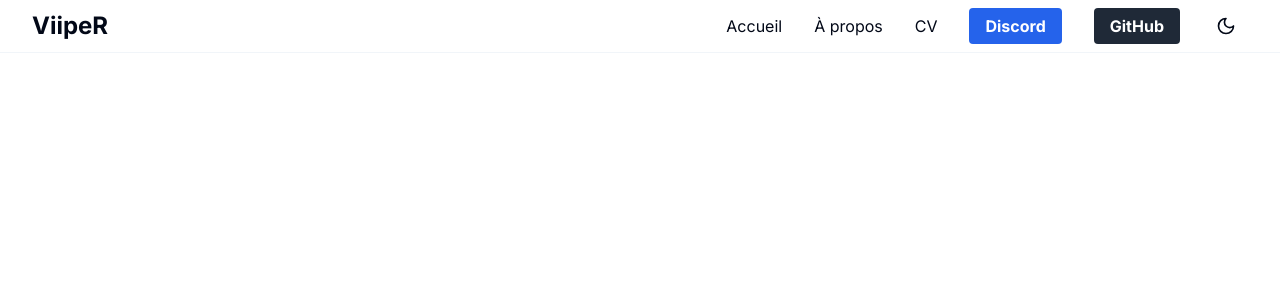
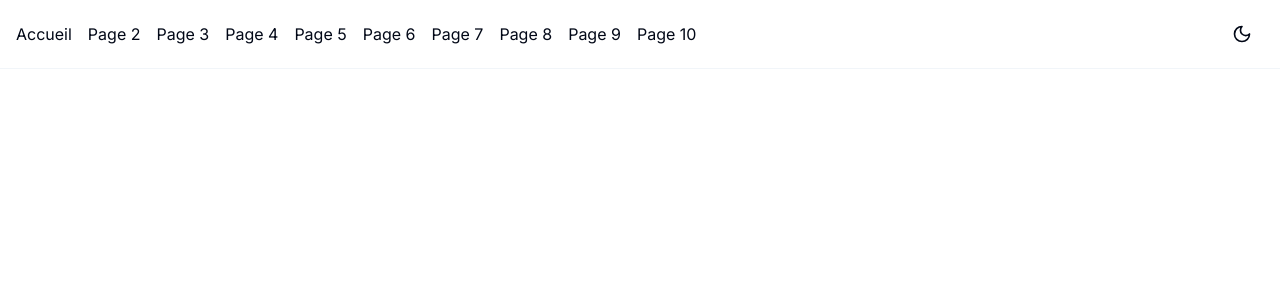
Before and after one commit to ItsMeViipeR/lycee-voillaume, a Next.js app: page / in a window 1280 px wide. Shown: the top 300 px of the page. Built offline with nearby package versions, Linux system fonts and the light colour scheme.

Commit message:
refactor: :recycle: Update Header

```diff
--- a/src/features/layout/Header.tsx
+++ b/src/features/layout/Header.tsx
@@ -1,101 +1,69 @@
 "use client";
 
 import { ThemeToggle } from "../theme/ThemeToggle";
-import React, { useState } from "react";
+import React, { ReactNode, useState } from "react";
 import { Button } from "@/components/ui/button";
 import { FontAwesomeIcon } from "@fortawesome/react-fontawesome";
 import { faBars } from "@fortawesome/free-solid-svg-icons";
 
 export const Header = () => {
-  const [showMobileNav, setShowMobileNav] = useState(false);
+  const [isOpen, setIsOpen] = useState(false);
 
-  const toggleMobileNav = () => {
-    setShowMobileNav(!showMobileNav);
+  const toggleMenu = () => {
+    setIsOpen(!isOpen);
   };
 
   return (
     <header className="fixed border-b border-b-accent mb-2 w-full">
-      <div className="container flex items-center py-2 m-auto gap-1">
-        <h2 className="text-2xl font-bold mr-auto">ViipeR</h2>
-
-        <nav className={"max-[500px]:hidden"}>
-          <ul className={"flex flex-row"}>
-            <li className={"ml-2"}>
-              <a href="/" className={"hover:underline"}>
-                Accueil
-              </a>
-            </li>
-            <li className={"ml-8"}>
-              <a href="/about" className={"hover:underline"}>
-                À propos
-              </a>
-            </li>
-            <li className={"ml-8"}>
-              <a href="/cv" className={"hover:underline"}>
-                CV
-              </a>
-            </li>
-            <li className="ml-8">
-              <a
-                href="/discord"
-                target={"_blank"}
-                className="bg-blue-600 hover:bg-blue-700 text-white font-bold py-2 px-4 rounded transition-all"
-              >
-                Discord
-              </a>
-            </li>
-            <li className="ml-8">
-              <a
-                href="https://github.com/ItsMeViipeR"
-                target={"_blank"}
-                className="bg-gray-800 hover:bg-black text-white font-bold py-2 px-4 rounded transition-all"
-              >
-                GitHub
-              </a>
-            </li>
-          </ul>
-        </nav>
-        <ThemeToggle />
-        <Button
-          variant={"ghost"}
-          size="icon"
-          className={"md:hidden lg:hidden"}
-          onClick={toggleMobileNav}
-        >
-          <FontAwesomeIcon icon={faBars} />
-        </Button>
-      </div>
-      {showMobileNav && (
-        <nav datatype={"nav-mobile"}>
-          <ul className={"flex flex-col items-center"}>
-            <li className={"mb-2"}>
-              <a href="/">Accueil</a>
-            </li>
-            <li className={"mb-2"}>
-              <a href="/about">À propos</a>
-            </li>
-            <li className={"mb-2"}>
-              <a href="/cv">CV</a>
-            </li>
-            <li className={"mb-4 mt-2"}>
-              <a
-                href="https://discord.gg/zGk6BvGYx7"
-                className="bg-blue-600 hover:bg-blue-700 text-white font-bold py-2 px-4 rounded transition-all"
-              >
-                Discord
-              </a>
-            </li>
-            <li className={"mb-4 mt-2"}>
-              <a
-                href="https://github.com/ItsMeViipeR"
-                className="bg-gray-800 hover:bg-black text-white font-bold py-2 px-4 rounded transition-all"
-              >
-                GitHub
-              </a>
-            </li>
-          </ul>
-        </nav>
+      <nav className="flex items-center justify-between p-4">
+        <div className="flex items-center">
+          <button
+            onClick={toggleMenu}
+            className="text-2xl text-gray-800 focus:outline-none lg:hidden"
+          >
+            <FontAwesomeIcon icon={faBars} />
+          </button>
+          <div className="hidden lg:flex space-x-4">
+            <NavLink href="/" label="Accueil" />
+            <NavLink href="/page2" label="Page 2" />
+            <NavLink href="/page3" label="Page 3" />
+            <NavLink href="/page4" label="Page 4" />
+            <NavLink href="/page5" label="Page 5" />
+            <NavLink href="/page6" label="Page 6" />
+            <NavLink href="/page7" label="Page 7" />
+            <NavLink href="/page8" label="Page 8" />
+            <NavLink href="/page9" label="Page 9" />
+            <NavLink href="/page10" label="Page 10" />
+          </div>
+        </div>
+        <div className="hidden lg:flex items-center space-x-4">
+          <ThemeToggle />
+        </div>
+      </nav>
+      {isOpen && (
+        <div className="lg:hidden">
+          <div className="flex flex-col space-y-4 p-4">
+            <NavLink href="/" label="Accueil" />
+            <NavLink href="/page2" label="Page 2" />
+            <NavLink href="/page3" label="Page 3" />
+            <NavLink href="/page4" label="Page 4" />
+            <NavLink href="/page5" label="Page 5" />
+            <NavLink href="/page6" label="Page 6" />
+            <NavLink href="/page7" label="Page 7" />
+            <NavLink href="/page8" label="Page 8" />
+            <NavLink href="/page9" label="Page 9" />
+            <NavLink href="/page10" label="Page 10" />
+          </div>
+        </div>
       )}
     </header>
   );
 };
+
+const NavLink = ({ href, label }: { href: string; label: ReactNode }) => {
+  return (
+    <a href={href} className="text-foreground hover:text-primary transition">
+      {label}
+    </a>
+  );
+};
```
